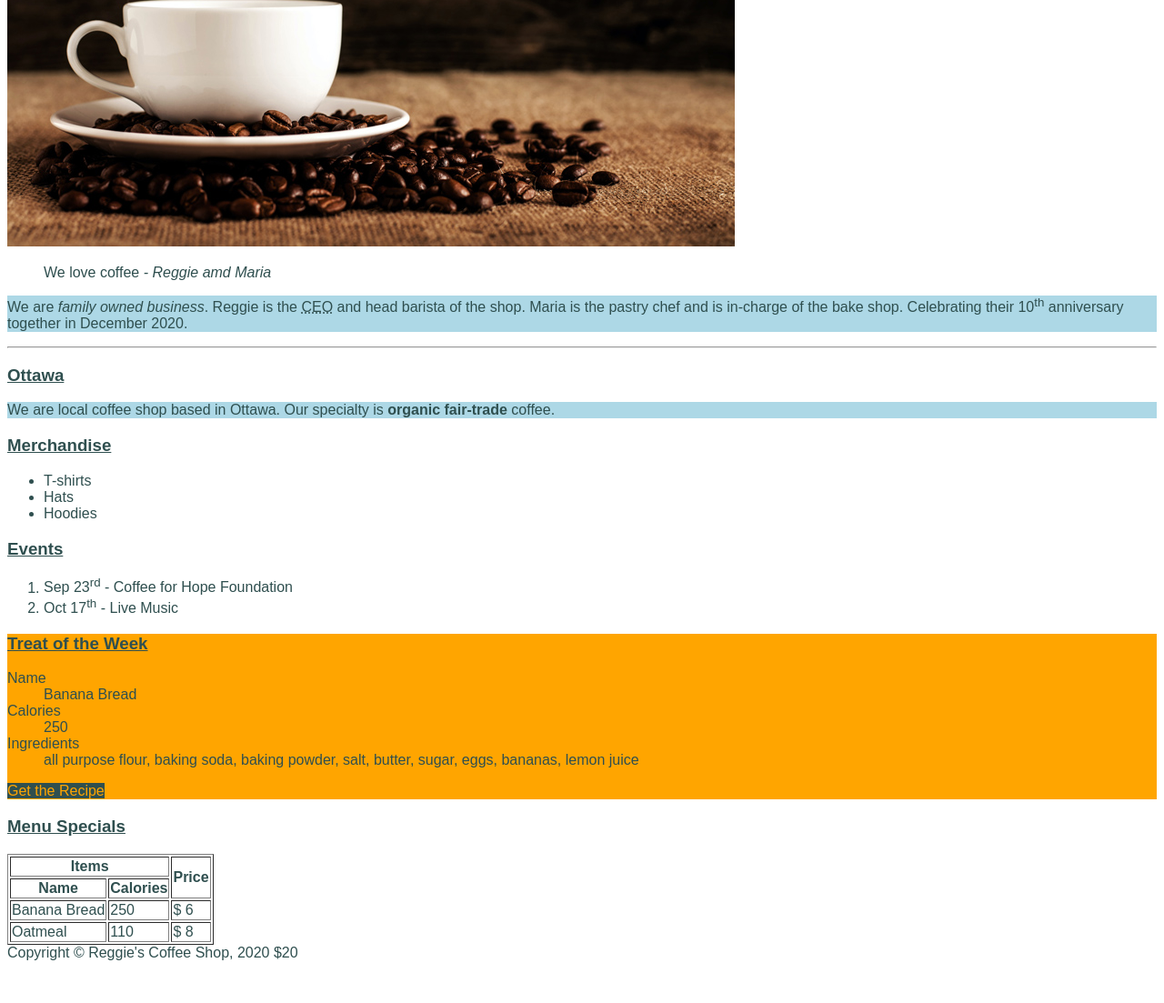
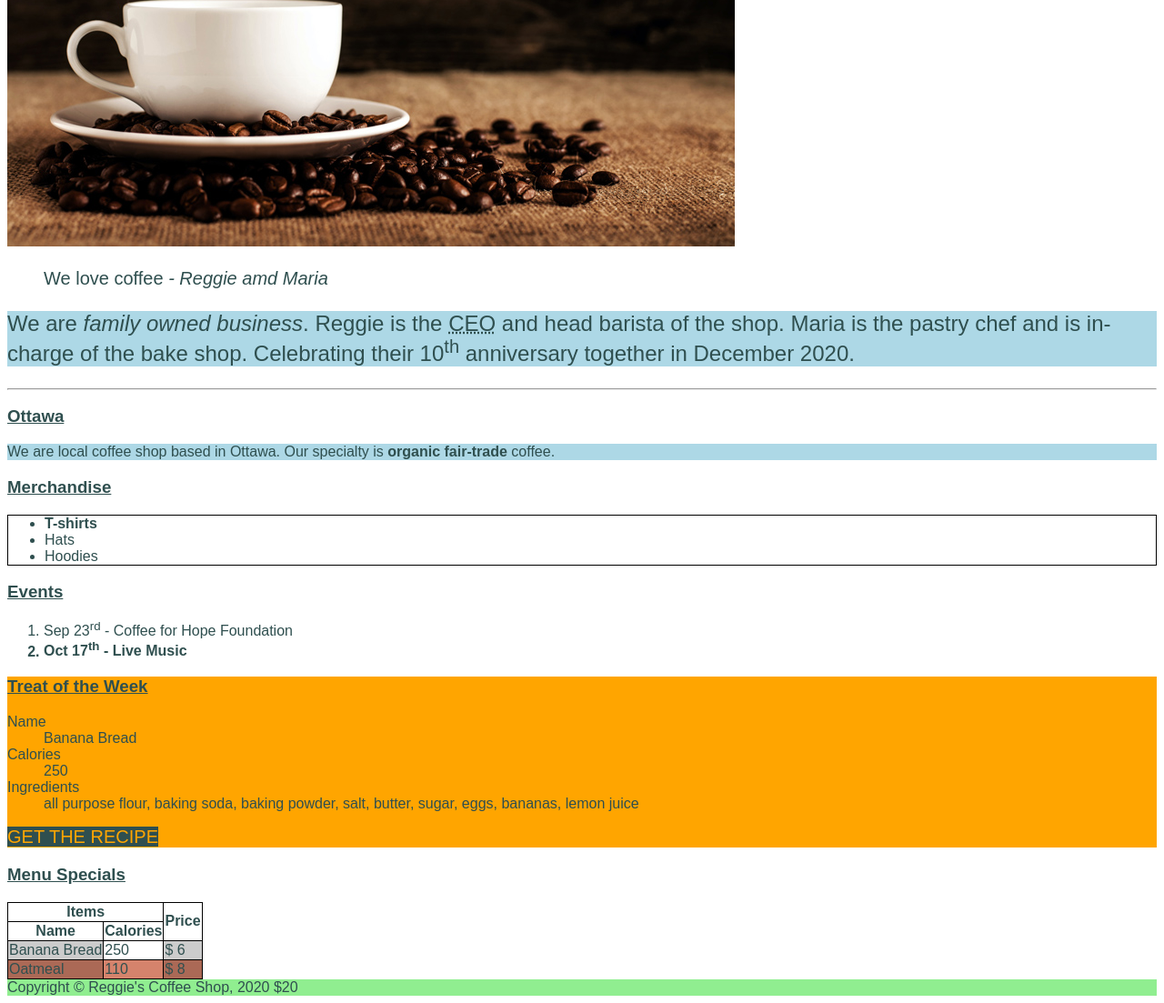
Before and after one commit to abhaysharma/mtm6130-20f-010, a plain HTML site: page week-5/index.html in a window 1280 px wide. Shown: the part 472-1575 px from the top of the page at 91% size. Before the commit the page ends 1537 px from the top, so only its background shows below. Drawn offline with Linux system fonts and the light colour scheme.

Commit message:
completing week 5 demo

```diff
--- a/week-5/css/main.css
+++ b/week-5/css/main.css
@@ -48,3 +48,139 @@ nav ul a {
 #tow {
   background: orange;
 }
+
+/* We can add multiple classes to one element */
+.large-text {
+  font-size: 20px;
+}
+
+/* Child selector or Direct Child Selector
+  Selecting only the p directly inside the article
+*/
+article>p {
+  font-size: 24px;
+}
+
+/* Adjacent Sibling Selector
+Selecting only ul that is adjacent to a h3
+*/
+h3+ul {
+  border: 1px solid black;
+}
+
+/* Attribute Selector
+  Selecting element that has attribute of href set to value #tow
+*/
+[href="#tow"] {
+  font-weight: bold;
+}
+
+[target="_blank"] {
+  text-transform: uppercase;
+}
+
+/* Using Pseudo Classes
+Styling Navigation */
+nav ul a,
+nav ul a:link,
+nav ul a:visited {
+  background: orange;
+  /* horizontal vertical blur spread color */
+  box-shadow: -2px 2px 4px 2px black;
+}
+
+nav ul a:hover,
+nav ul a:focus {
+  text-decoration: underline;
+}
+
+nav ul a:active {
+  /* horizontal vertical blur spread color */
+  box-shadow: 0 0 4px 2px black;
+}
+
+/* Position related selectors */
+/* first-child selector */
+aside ul li:first-child {
+  font-weight: bold;
+}
+
+/* last-child selector */
+section ol li:last-child {
+  font-weight: bold;
+}
+
+/* collapse table border into one */
+table {
+  border-collapse: collapse;
+}
+
+/* nth-child selector */
+tbody tr:nth-child(even) {
+  /* hex value for color with 6 characters */
+  background-color: #d5836c;
+}
+
+/* using the nth-child with n
+  Where n is 0,1,2,... until the number of elements
+ */
+table th:nth-child(n),
+table td:nth-child(n) {
+  /* hex color value with 3 characters */
+  border: 1px solid #000;
+}
+
+/* 2n+1 will be 1,3,5,7,.... */
+
+table td:nth-child(2n+1) {
+  background: rgba(0, 0, 0, .2);
+}
+
+/*
+  CSS Specificity
+  Formula: inline-styles id class tag-name
+*/
+
+
+
+/*
+  adding a style using tag-name
+  specificity: 0001
+*/
+
+footer {
+  background: aqua;
+}
+
+/*
+  adding a style using tag-name
+  specificity: 0001
+  since it comes after, cascade will overwrite the above
+*/
+footer {
+  background: red;
+}
+
+/*
+  adding a style using two tag-names
+  specificity: 0002
+*/
+body footer {
+  background: cornflowerblue;
+}
+
+/*
+  adding a style using class name
+  specificity: 0010
+*/
+.site-footer {
+  background-color: orange;
+}
+
+/*
+  adding a style using class name and tag name
+  specificity: 0011
+*/
+footer.site-footer {
+  background-color: lightgreen;
+}
--- a/week-5/index.html
+++ b/week-5/index.html
@@ -83,7 +83,7 @@
     <!-- Adding a section for menu -->
     <section>
       <h3>Menu Specials</h3>
-      <table border>
+      <table>
         <thead>
           <tr>
             <th colspan="2">Items</th>
```
